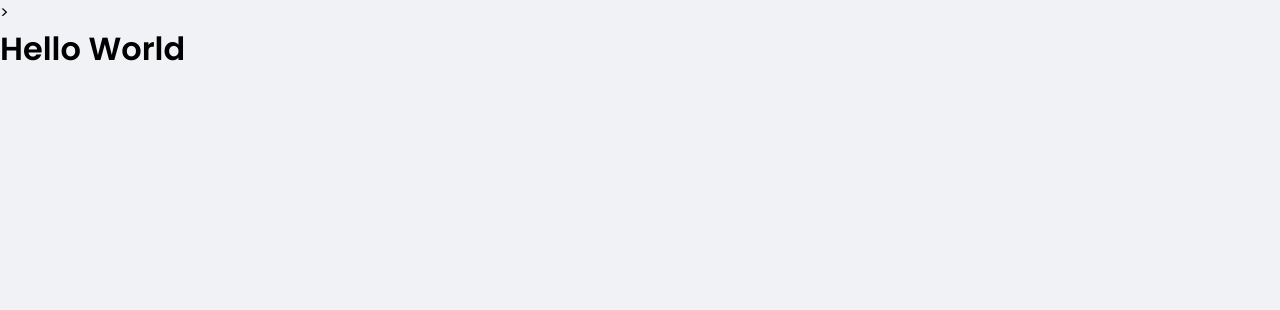
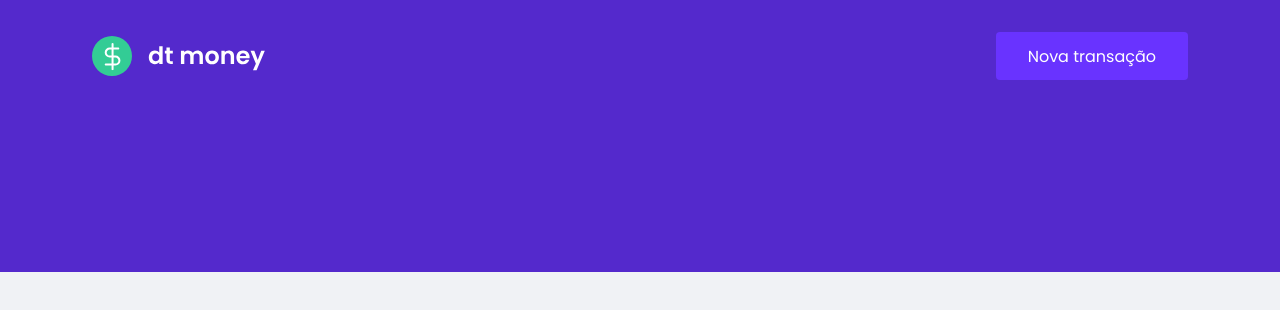
Before and after one commit to DenysRogeres/OpenFinance, a React (Create React App) app: page / in a window 1280 px wide. Shown: the top 310 px of the page. Built offline with nearby package versions, Linux system fonts and the light colour scheme.

Commit message:
Adding header and create past components

```diff
--- a/public/index.html
+++ b/public/index.html
@@ -7,7 +7,7 @@
     <link rel="shortcut icon" href="favicon.png" type="image/png">
 
     <link rel="preconnect" href="https://fonts.gstatic.com" crossorigin>
-    <link href="https://fonts.googleapis.com/css2?family=Poppins:wght@400;600&display=swap" rel="stylesheet">>
+    <link href="https://fonts.googleapis.com/css2?family=Poppins:wght@400;600&display=swap" rel="stylesheet">
 
     <title>Open Finance</title>
   </head>
--- a/src/App.tsx
+++ b/src/App.tsx
@@ -1,10 +1,11 @@
 import { GlobalStyled } from './styles/global';
+import { Header } from './components/Header/Header';
 
 export function App() {
   return (
-    <div className="App">
-    <GlobalStyled/>
-      <h1>Hello World</h1>
-    </div>
+    <>
+      <GlobalStyled/>
+      <Header/>
+    </>
   );
 }
--- /dev/null
+++ b/src/components/Header/Header.tsx
@@ -0,0 +1,15 @@
+import logoImg from '../../assets/logo.svg';
+import { Container, Content } from './styles';
+
+export function Header() {
+    return(
+        <Container>
+            <Content>
+                <img src={logoImg} alt="Logo dt money" />
+                <button type="button">
+                    Nova transação
+                </button>
+            </Content>
+        </Container>
+    );
+}
--- /dev/null
+++ b/src/components/Header/styles.ts
@@ -0,0 +1,33 @@
+import  styled  from 'styled-components'
+
+export const Container = styled.header`
+    background: var(--blue);
+`;
+
+export const Content = styled.div`
+    max-width: 1128px;
+    margin: 0 auto;
+
+    padding: 2rem 1rem 12rem;
+    display: flex;
+    align-items: center;
+    justify-content: space-between;
+
+    button {
+        border: 0;
+        font-size: 1rem;
+        color: #FFFF;
+        background-color: var(--blue-light);
+        padding: 0 2rem;
+        border-radius: 0.25rem;
+        height: 3rem;
+
+        transition: filter 0.2s;
+
+        &:hover {
+            filter: brightness(0.9);
+        }
+
+
+    }
+`
```
